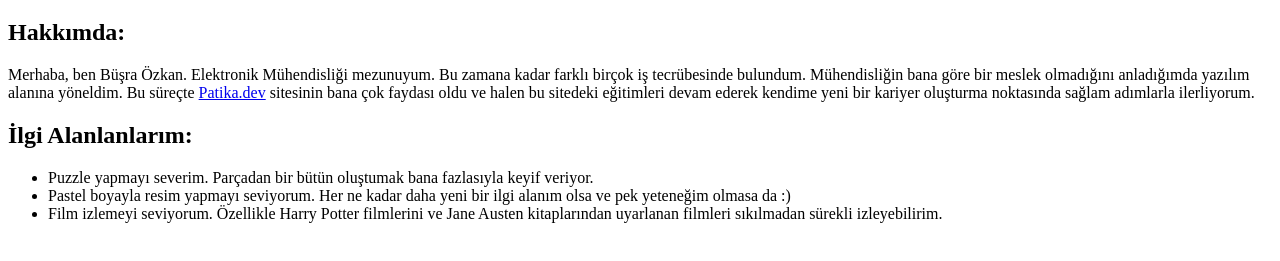
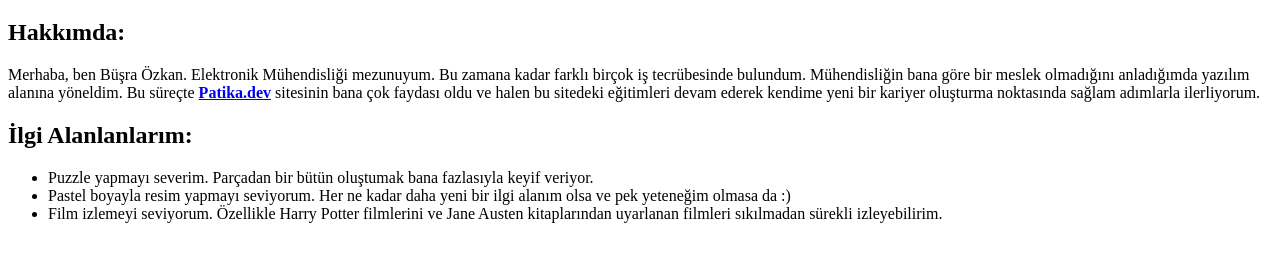
Before and after one commit to busrademirbasozkan/Kodluyoruz_HTML, a plain HTML site: page HTML_odev1/index.html in a window 1280 px wide. Shown: the part 61-322 px from the top of the page. Drawn offline with Linux system fonts and the light colour scheme.

Commit message:
Patika.dev adresinin önemini belirtmek için strong etiketi eklendi.

```diff
--- a/HTML_odev1/index.html
+++ b/HTML_odev1/index.html
@@ -10,7 +10,7 @@
     <body>
         <h1>Büşra Özkan</h1>
         <h2>Hakkımda:</h2>
-        <p>Merhaba, ben Büşra Özkan. Elektronik Mühendisliği mezunuyum. Bu zamana kadar farklı birçok iş tecrübesinde bulundum. Mühendisliğin bana göre bir meslek olmadığını anladığımda yazılım alanına yöneldim. Bu süreçte <a href="https://www.patika.dev/">Patika.dev</a> sitesinin bana çok faydası oldu ve halen bu sitedeki eğitimleri devam ederek kendime yeni bir kariyer oluşturma noktasında sağlam adımlarla ilerliyorum.</p>
+        <p>Merhaba, ben Büşra Özkan. Elektronik Mühendisliği mezunuyum. Bu zamana kadar farklı birçok iş tecrübesinde bulundum. Mühendisliğin bana göre bir meslek olmadığını anladığımda yazılım alanına yöneldim. Bu süreçte <a href="https://www.patika.dev/"><strong>Patika.dev</strong></a> sitesinin bana çok faydası oldu ve halen bu sitedeki eğitimleri devam ederek kendime yeni bir kariyer oluşturma noktasında sağlam adımlarla ilerliyorum.</p>
         <h2>İlgi Alanlanlarım:</h2>
         <p>
             <ul>
```
Also changed, not shown: 1 other file.
